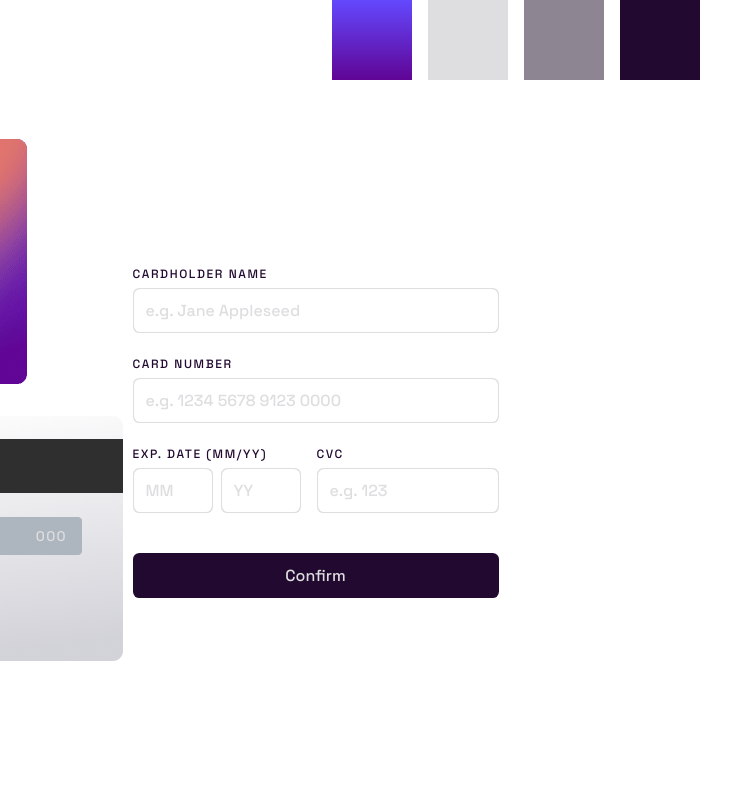
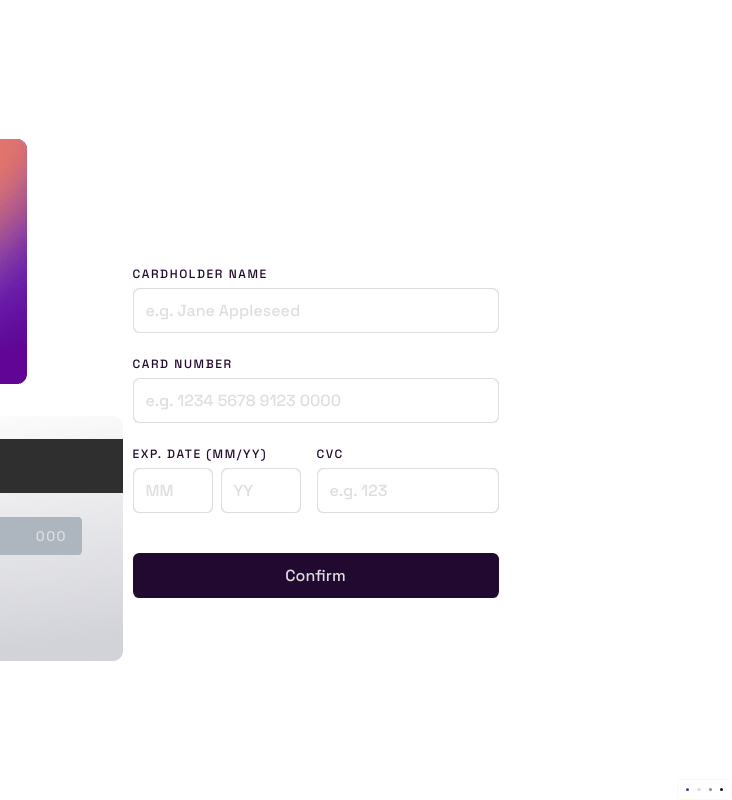
Before and after one commit to paryanimohit1/interactive-card-details-form-fementor, a plain HTML site: page index.html in a window 1280 px wide. Shown: the full height of the page, 548-1280 px from the left. Drawn offline with Linux system fonts and the light colour scheme.

Commit message:
color pallete changes

```diff
--- a/index.html
+++ b/index.html
@@ -20,12 +20,6 @@
     <link rel="stylesheet" href="styles.css" />
   </head>
   <body>
-    <div class="colors">
-      <div class="one"></div>
-      <div class="two"></div>
-      <div class="three"></div>
-      <div class="four"></div>
-    </div>
     <div class="left-side">
       <div class="card-front">
         <!-- <img
@@ -110,6 +104,12 @@
         />
       </form>
     </div>
+    <div class="colors">
+      <div class="one"></div>
+      <div class="two"></div>
+      <div class="three"></div>
+      <div class="four"></div>
+    </div>
     <!--
   0000 0000 0000 0000
   Jane Appleseed
--- a/styles.scss
+++ b/styles.scss
@@ -11,35 +11,6 @@ $fs12: 12px;
 $fs14: 14px;
 $fs16: 16px;
 $fs18: 18px;
-
-.colors {
-    position: fixed;
-    right: 2rem;
-    display: flex;
-    gap: 1rem;
-
-    div {
-        width: 5rem;
-        aspect-ratio: 1;
-    }
-
-    .one {
-        background: $linear-gradient;
-    }
-
-    .two {
-        background: $light-grayish-violet;
-    }
-
-    .three {
-        background: $dark-grayish-violet;
-    }
-
-    .four {
-        background: $very-dark-violet;
-    }
-}
-
 
 * {
     margin: 0;
@@ -188,4 +159,48 @@ body {
             color: $blue;
         }
     }
+
+    .colors {
+        position: fixed;
+        right: 0;
+        bottom: 0;
+        display: flex;
+        padding: 0.5rem;
+        gap: 0.5rem;
+        border-radius: 0.25rem;
+        border: 1px solid #f9f9f9;
+
+        &:hover div {
+            // transform: scale(1);
+            // opacity: 1;
+            width: 2rem;
+        }
+
+        div {
+            width: 0.2rem;
+            transform-origin: bottom right;
+            transition: 300ms;
+            // opacity: 0;
+            // transform: scale(0.5);
+            // width: 2.5rem;
+            aspect-ratio: 1;
+            border-radius: 0.3rem;
+        }
+
+        .one {
+            background: $linear-gradient;
+        }
+
+        .two {
+            background: $light-grayish-violet;
+        }
+
+        .three {
+            background: $dark-grayish-violet;
+        }
+
+        .four {
+            background: $very-dark-violet;
+        }
+    }
 }
```
Also changed, not shown: styles.css, 1 other file.
